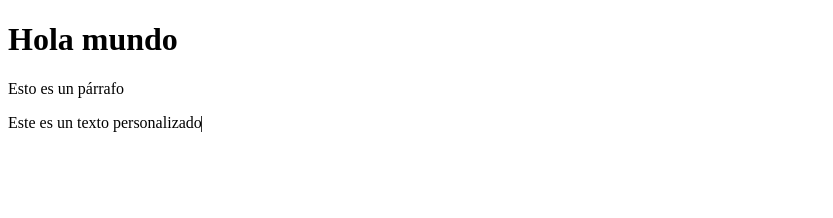
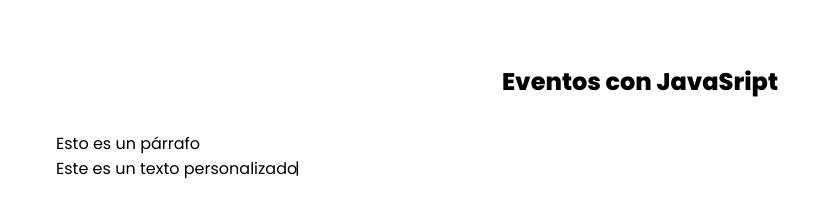
Before and after one commit to eugenia1984/open_bootcamp, a website: page 03_javascript_basico/14-eventos/index.html in a window 1280 px wide. Shown: the whole page, without its empty margins (0-833 px from the left). Drawn offline with nearby package versions, Linux system fonts and the light colour scheme.

Commit message:
jv con html

```diff
--- a/03_javascript_basico/14-eventos/index.html
+++ b/03_javascript_basico/14-eventos/index.html
@@ -5,11 +5,14 @@
     <meta http-equiv="X-UA-Compatible" content="IE=edge">
     <meta name="viewport" content="width=device-width, initial-scale=1.0">
     <title>Mi primera web con Javascript</title>
+    <link rel="stylesheet" href="./style.css">
 </head>
 <body>
-    <h1>Hola mundo</h1>
-    <p id="parrafo">Esto es un párrafo</p>
-    <span id="myElement"></span>
+    <section class="container">
+      <h1>Eventos con JavaSript</h1>
+      <p id="parrafo">Esto es un párrafo</p>
+      <span id="myElement"></span>
+    </section>
     <script src="index.js"></script>
     <script src="https://unpkg.com/typeit@8.2.0/dist/index.umd.js"></script>
     <script src="animacion.js"></script>
--- a/03_javascript_basico/14-eventos/index.js
+++ b/03_javascript_basico/14-eventos/index.js
@@ -1,9 +1,13 @@
-const a = 4
-const b = 8
+const num1 = 4
+const num2 = 8
+const saludo = "Saludo desde JavaScript!"
+const d = document
 
-console.log(a * b)
-console.log("Hola")
+console.log(num1 * num2)
+console.log(saludo)
 
-const p = document.getElementById("parrafo")
-
-console.log(p)
+// accedo al elemento del DOM que tiene como id "parrafo"
+const parrafo = d.getElementById("parrafo")
+// lo muestro en consola
+console.log("innerHTML: ", parrafo.innerHTML)
+console.log(parrafo)
--- /dev/null
+++ b/03_javascript_basico/14-eventos/style.css
@@ -0,0 +1,21 @@
+@import url('https://fonts.googleapis.com/css2?family=Poppins:ital,wght@0,100;0,200;0,300;0,400;0,500;0,800;1,600&display=swap');
+
+*, *::before, *::after {
+  margin: 0;
+  padding: 0;
+  box-sizing: border-box;
+}
+
+body {
+  font-family: 'Poppins', sans-serif;
+}
+.container {
+  max-width: 1200px;
+  margin: 0 auto;
+  padding: 2rem 1rem;
+}
+
+h1 {
+  padding: 2rem 0;
+  text-align: center;
+}
```
